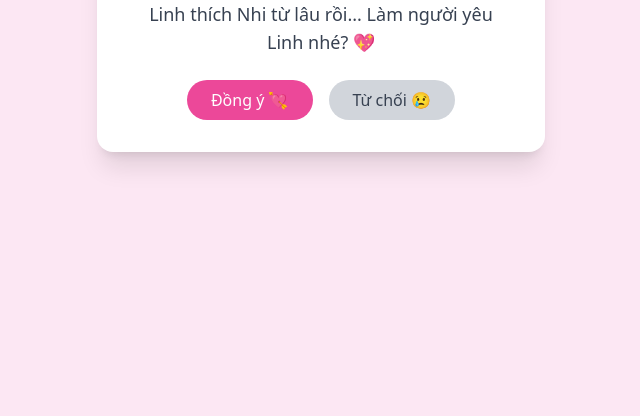
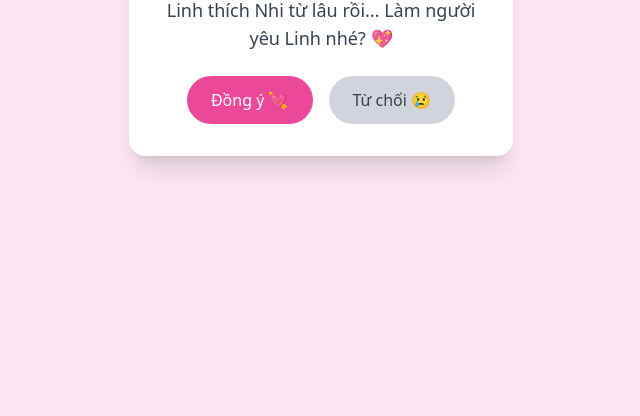
Before and after one commit to L2611/to-tinh, a plain HTML site: page index.html in a window 1280 px wide. Shown: the part 384-800 px from the top of the page, without its empty margins (319-959 px from the left). Drawn offline with nearby package versions, Linux system fonts and the light colour scheme.

Commit message:
Update index.html

```diff
--- a/index.html
+++ b/index.html
@@ -15,12 +15,8 @@
     }
 
     @keyframes blinkCursor {
-      from {
-        border-color: black;
-      }
-      to {
-        border-color: transparent;
-      }
+      from { border-color: black; }
+      to { border-color: transparent; }
     }
 
     .heart {
@@ -45,26 +41,26 @@
     }
   </style>
 </head>
-<body class="bg-pink-100 flex items-center justify-center h-screen relative">
+<body class="bg-pink-100 flex items-center justify-center min-h-screen px-4 relative">
   <audio id="bg-music" loop>
     <source src="music.mp3" type="audio/mpeg" />
   </audio>
 
-  <div class="text-center bg-white p-8 rounded-2xl shadow-xl max-w-md">
-    <h1 class="text-3xl font-bold text-pink-600 mb-4">
+  <div class="text-center bg-white p-6 md:p-8 rounded-2xl shadow-xl w-full max-w-sm">
+    <h1 class="text-2xl md:text-3xl font-bold text-pink-600 mb-4">
       Linh có điều này muốn nói...
     </h1>
-    <p id="message" class="text-lg text-gray-700 mb-6 typewriter"></p>
-    <div id="buttons" class="flex justify-center gap-4 opacity-0 transition-opacity duration-500">
+    <p id="message" class="text-base md:text-lg text-gray-700 mb-6 typewriter break-words"></p>
+    <div id="buttons" class="flex flex-col sm:flex-row justify-center gap-4 opacity-0 transition-opacity duration-500">
       <button
         onclick="showHearts('yes')"
-        class="bg-pink-500 text-white px-6 py-2 rounded-full hover:bg-pink-600 transition"
+        class="bg-pink-500 text-white px-6 py-3 rounded-full hover:bg-pink-600 transition w-full sm:w-auto"
       >
         Đồng ý 💘
       </button>
       <button
         onclick="showHearts('no')"
-        class="bg-gray-300 text-gray-700 px-6 py-2 rounded-full hover:bg-gray-400 transition"
+        class="bg-gray-300 text-gray-700 px-6 py-3 rounded-full hover:bg-gray-400 transition w-full sm:w-auto"
       >
         Từ chối 😢
       </button>
```
